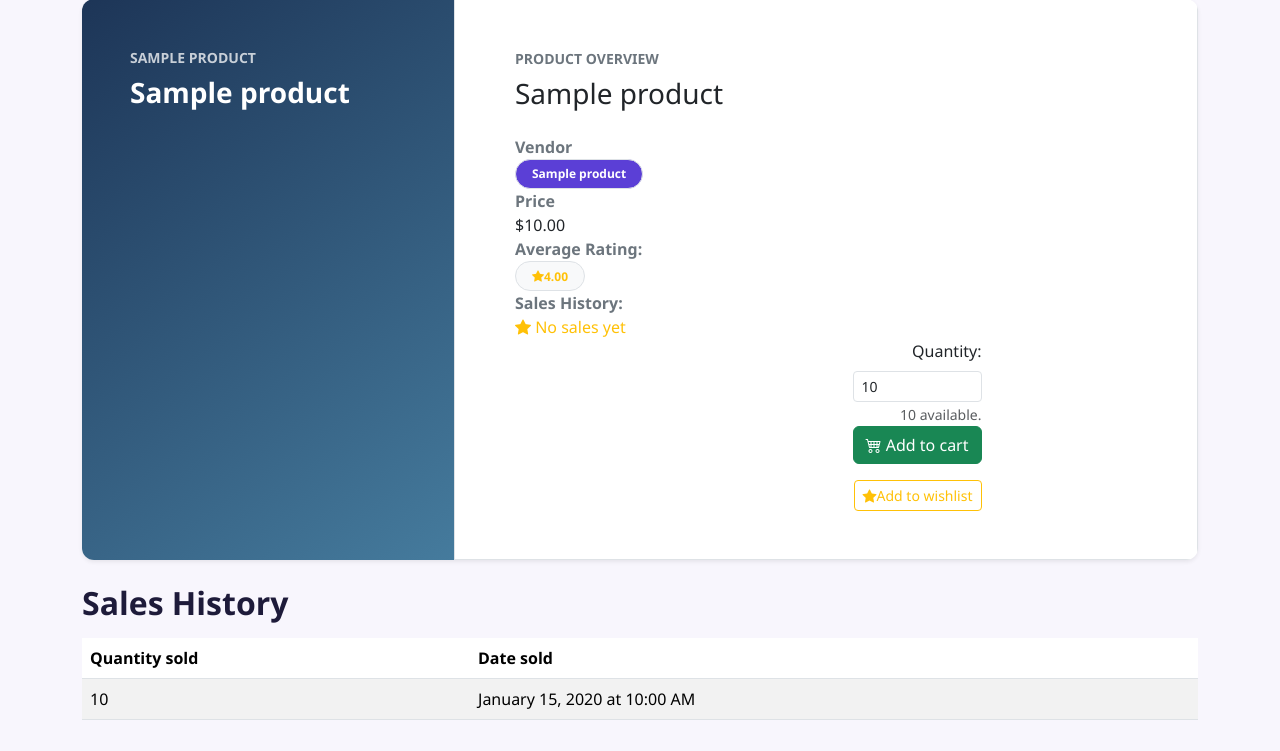
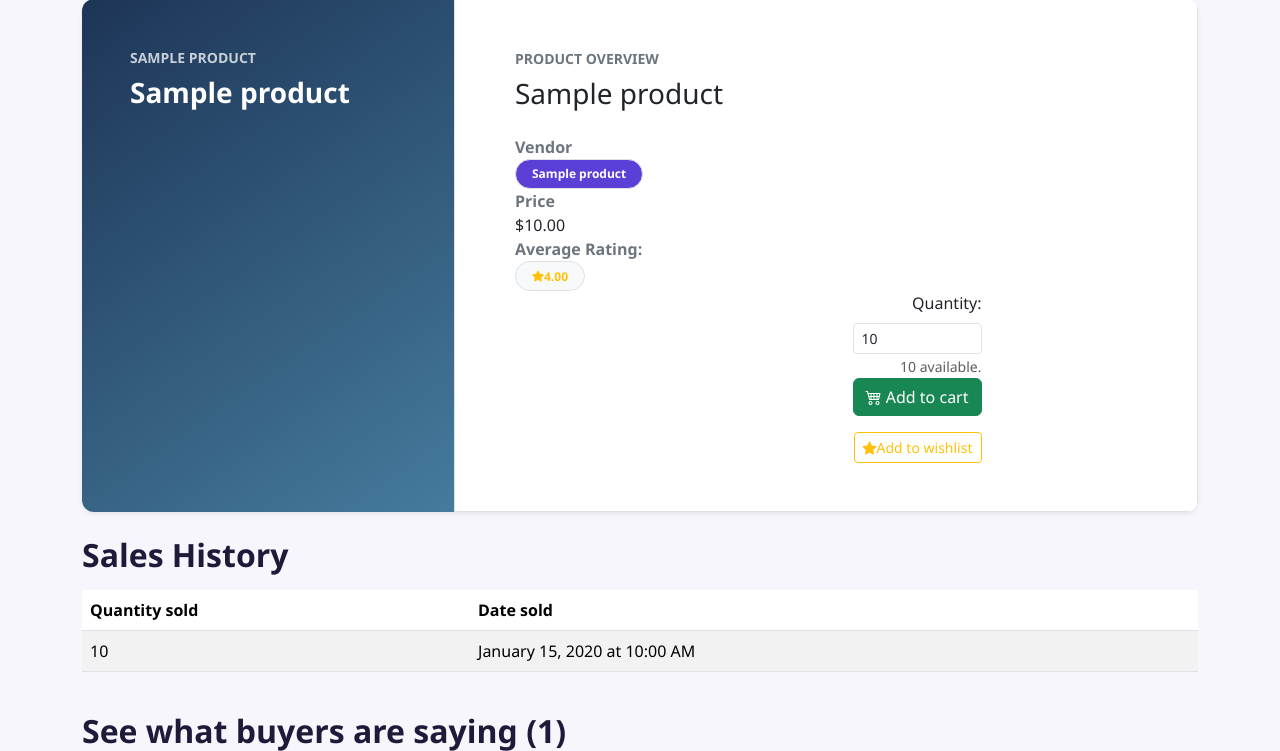
Before and after one commit to dydx9999/spring-product-portal, a Spring Boot app: page /products/view/1 in a window 1280 px wide. Shown: the part 273-1024 px from the top of the page. Run offline with Spring Boot 4, Linux system fonts and the light colour scheme; a user stored in the database is signed in; tables that the repository leaves empty hold one stand-in row (values such as "Sample post"); data that the repository does not hold is empty; some of the project's set-up classes (security, data sources, template engines, error pages and the like) are left out, and stand-ins take their place; some libraries are stand-ins or nearby versions.

Commit message:
feat: remove sales history section in product card

```diff
--- a/src/main/resources/templates/product-view-single.html
+++ b/src/main/resources/templates/product-view-single.html
@@ -64,7 +64,8 @@
                                 <div>
                                     <dt class="col-sm-3 text-secondary fw-semibold">Price</dt>
                                     <dd class="col-sm-9 mb-0">
-                                        <span th:text="|$${#numbers.formatDecimal(product.discountedPrice, 1, 2)}|"></span>
+                                        <span
+                                              th:text="|$${#numbers.formatDecimal(product.discountedPrice, 1, 2)}|"></span>
                                         <th:block th:if="${product.discountPercent > 0}">
                                             <span class="original-price text-danger text-decoration-line-through"
                                                   th:text="|$${#numbers.formatDecimal(product.productPrice, 1, 2)}|"></span>
@@ -85,18 +86,6 @@
                                         </dd>
                                         <dd class="col-sm-9 mb-0 bi bi-star-fill text-warning"
                                             th:unless="${averageRating != null}"> No reviews yet </dd>
-                                    </div>
-                                    <!-- Single product sales history / stats -->
-                                    <dt class="col-sm-3 text-secondary fw-semibold">Sales History:</dt>
-                                    <div>
-                                        <dd class="col-sm-9 mb-0">
-                                            <span class="badge rounded-pill text-bg-danger border px-3 py-2 text-warning bi bi-fire"
-                                                  th:if="${unitsSold >= 0}"
-                                                  th:text="|All time: ${unitsSold}|">
-                                            </span>
-                                        </dd>
-                                        <dd class="col-sm-9 mb-0 bi bi-star-fill text-warning"
-                                            th:unless="${unitsSold >= 0}"> No sales yet </dd>
                                     </div>
                                     <!--User only add to cart action button-->
                                     <dd class="col-sm-9 mb-0 text-end">
```
